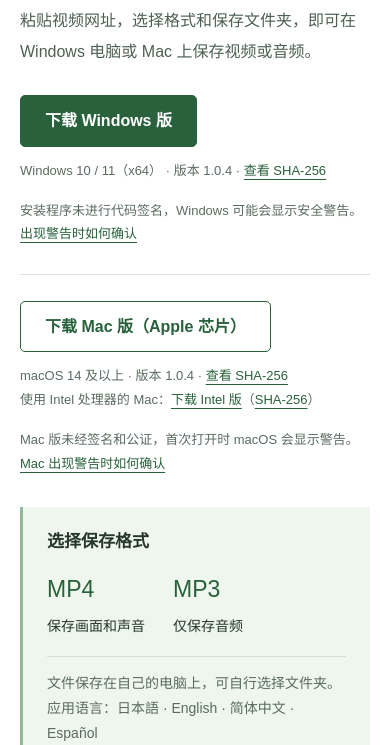
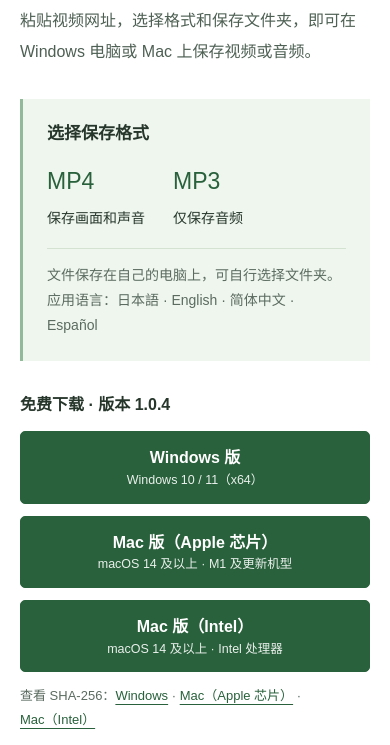
Before and after one commit to kuma0128/clipdock, a website: page website/zh-cn/index.html in a window 390 px wide. Shown: the part 293-1038 px from the top of the page. Drawn offline with Linux system fonts and the light colour scheme.

Commit message:
Show the Windows and both Mac downloads as one row of equal buttons
The home pages listed the Mac download under the Windows one and linked the
Intel build only as text. All four languages now show a full-width row
under the hero with Windows, Mac (Apple silicon) and Mac (Intel) as equal
buttons, each naming its system requirement, followed by the checksums and
the unsigned-build notes. The same row closes each page. The grid adds a
column for another platform and stacks the buttons on narrow screens.

```diff
--- a/website/styles.css
+++ b/website/styles.css
@@ -142,7 +142,7 @@ h3 {
 .hero {
   display: grid;
   grid-template-columns: 1.6fr 1fr;
-  gap: 80px;
+  gap: 44px 80px;
   align-items: center;
   padding-top: 62px;
   padding-bottom: 54px;
@@ -165,8 +165,37 @@ h3 {
   line-height: 1.9;
 }
 
+/* Every platform gets an equal button in one row under the hero; a further platform adds a column. */
 .download-block {
-  margin-top: 28px;
+  grid-column: 1 / -1;
+}
+
+.download-heading {
+  font-weight: 600;
+  margin-bottom: 12px;
+}
+
+.download-grid {
+  display: grid;
+  grid-template-columns: repeat(auto-fit, minmax(210px, 1fr));
+  gap: 12px;
+}
+
+.download-grid .button {
+  display: flex;
+  flex-direction: column;
+  align-items: center;
+  justify-content: center;
+  text-align: center;
+  padding: 13px 18px;
+}
+
+.button small {
+  display: block;
+  font-size: 12.5px;
+  font-weight: 400;
+  line-height: 1.5;
+  opacity: 0.9;
 }
 
 .button {
@@ -187,21 +216,6 @@ h3 {
   text-decoration: none;
 }
 
-.button-secondary {
-  background: #fff;
-  color: var(--green);
-}
-
-.button-secondary:hover {
-  background: var(--pale);
-}
-
-.download-option + .download-option {
-  margin-top: 28px;
-  padding-top: 26px;
-  border-top: 1px solid var(--line);
-}
-
 .version {
   font-size: 13px;
   color: var(--muted);
@@ -218,7 +232,7 @@ h3 {
   color: var(--muted);
   line-height: 1.8;
   margin-top: 17px;
-  max-width: 520px;
+  max-width: 760px;
 }
 
 .download-note a {
@@ -378,10 +392,6 @@ h3 {
 }
 
 .bottom-download {
-  display: flex;
-  align-items: center;
-  justify-content: space-between;
-  gap: 24px;
   padding-block: 35px;
   border-top: 1px solid var(--line);
 }
@@ -389,13 +399,7 @@ h3 {
 .bottom-download p {
   font-size: 15px;
   color: var(--muted);
-}
-
-.download-buttons {
-  display: flex;
-  flex-wrap: wrap;
-  flex-shrink: 0;
-  gap: 12px;
+  margin-bottom: 14px;
 }
 
 .site-footer {
@@ -633,6 +637,9 @@ section[id] {
     padding-top: 35px;
     padding-bottom: 35px;
   }
+  .download-block {
+    margin-top: 30px;
+  }
   .hero h1 {
     font-size: 32px;
   }
@@ -691,11 +698,7 @@ section[id] {
     padding-left: 34px;
   }
   .bottom-download {
-    display: block;
     padding-block: 28px;
-  }
-  .bottom-download .download-buttons {
-    margin-top: 17px;
   }
   .footer-inner {
     gap: 17px;
--- a/website/zh-cn/index.html
+++ b/website/zh-cn/index.html
@@ -32,12 +32,12 @@
 <main id="main">
 <div class="wrap"><section class="hero" aria-labelledby="title"><div>
 <p class="platform">Windows 10 / 11（x64） · macOS 14 及以上 · 免费</p><h1 id="title">视频保存为 MP4，<br>音频保存为 MP3。</h1><p class="lead">粘贴视频网址，选择格式和保存文件夹，即可在 Windows 电脑或 Mac 上保存视频或音频。</p>
-<div class="download-block"><div class="download-option"><a class="button" href="/downloads/ClipDock-1.0.4-win-x64-unsigned-setup.exe" data-download="installer">下载 Windows 版</a><p class="version">Windows 10 / 11（x64） · 版本 1.0.4 · <a href="/downloads/ClipDock-1.0.4-win-x64-unsigned-setup.exe.sha256">查看 SHA-256</a></p><p class="download-note">安装程序未进行代码签名，Windows 可能会显示安全警告。<br><a href="/zh-cn/help#windows-warning">出现警告时如何确认</a></p></div><div class="download-option"><a class="button button-secondary" href="/downloads/ClipDock-1.0.4-mac-arm64-unsigned.dmg" data-download="mac-arm64">下载 Mac 版（Apple 芯片）</a><p class="version">macOS 14 及以上 · 版本 1.0.4 · <a href="/downloads/ClipDock-1.0.4-mac-arm64-unsigned.dmg.sha256">查看 SHA-256</a><br>使用 Intel 处理器的 Mac：<a href="/downloads/ClipDock-1.0.4-mac-x64-unsigned.dmg" data-download="mac-x64">下载 Intel 版</a>（<a href="/downloads/ClipDock-1.0.4-mac-x64-unsigned.dmg.sha256">SHA-256</a>）</p><p class="download-note">Mac 版未经签名和公证，首次打开时 macOS 会显示警告。<br><a href="/zh-cn/help#mac-warning">Mac 出现警告时如何确认</a></p></div></div>
-</div><aside class="format-summary"><h2>选择保存格式</h2><dl><div><dt>MP4</dt><dd>保存画面和声音</dd></div><div><dt>MP3</dt><dd>仅保存音频</dd></div></dl><p>文件保存在自己的电脑上，可自行选择文件夹。<br>应用语言：日本語 · English · 简体中文 · Español</p></aside></section>
+
+</div><aside class="format-summary"><h2>选择保存格式</h2><dl><div><dt>MP4</dt><dd>保存画面和声音</dd></div><div><dt>MP3</dt><dd>仅保存音频</dd></div></dl><p>文件保存在自己的电脑上，可自行选择文件夹。<br>应用语言：日本語 · English · 简体中文 · Español</p></aside><div class="download-block"><p class="download-heading">免费下载 · 版本 1.0.4</p><div class="download-grid" role="group" aria-label="下载"><a class="button" href="/downloads/ClipDock-1.0.4-win-x64-unsigned-setup.exe" data-download="installer">Windows 版<small>Windows 10 / 11（x64）</small></a><a class="button" href="/downloads/ClipDock-1.0.4-mac-arm64-unsigned.dmg" data-download="mac-arm64">Mac 版（Apple 芯片）<small>macOS 14 及以上 · M1 及更新机型</small></a><a class="button" href="/downloads/ClipDock-1.0.4-mac-x64-unsigned.dmg" data-download="mac-x64">Mac 版（Intel）<small>macOS 14 及以上 · Intel 处理器</small></a></div><p class="version">查看 SHA-256：<a href="/downloads/ClipDock-1.0.4-win-x64-unsigned-setup.exe.sha256">Windows</a> · <a href="/downloads/ClipDock-1.0.4-mac-arm64-unsigned.dmg.sha256">Mac（Apple 芯片）</a> · <a href="/downloads/ClipDock-1.0.4-mac-x64-unsigned.dmg.sha256">Mac（Intel）</a></p><p class="download-note">Windows 版安装程序未进行代码签名，Windows 可能会显示安全警告。Mac 版未经签名和公证，首次打开时 macOS 会显示警告。<br>出现警告时如何确认：<a href="/zh-cn/help#windows-warning">Windows</a> · <a href="/zh-cn/help#mac-warning">Mac</a></p></div></section>
 <figure class="app-screen"><img src="/assets/clipdock-desktop.jpg" alt="ClipDock 1.0.3 Windows 应用界面（日语）" width="1106" height="813" fetchpriority="high"><figcaption>ClipDock 1.0.3 Windows 应用界面（日语）</figcaption></figure>
 <section id="features" class="section section-grid"><div class="section-heading"><h2>指定格式、画质和保存位置</h2></div><dl class="feature-list"><div><dt>设置画质上限</dt><dd>MP4 可选择 480p、720p、1080p、4K 或最佳可用画质。4K 是分辨率上限，不会将原视频放大。</dd></div><div><dt>查看保存进度</dt><dd>查看下载和转换进度，按需取消或重试。默认同时处理两个任务。</dd></div><div><dt>通过网址添加</dt><dd>输入视频页面或媒体文件的 HTTP(S) 网址，Windows 版还可尝试使用 Chrome、Edge 上方的可选标签导入地址。</dd></div></dl></section></div>
 <section class="installation" id="install"><div class="wrap section section-grid"><div class="section-heading"><h2>开始使用</h2><p>首次启动时会自动下载引擎。</p><a class="guide-link" href="/zh-cn/help#install">查看完整使用说明</a></div><ol class="steps"><li><h3>安装应用</h3><p>Windows 用户请下载 EXE，关闭 ClipDock 后运行安装程序。Mac 用户请打开 DMG，将 ClipDock 拖入“应用程序”。</p></li><li><h3>打开应用</h3><p>首次启动时会自动下载引擎，需要联网。</p></li><li><h3>粘贴网址并保存</h3><p>在「URLから保存」中粘贴视频网址，选择 MP4 或 MP3 及保存位置，然后点击「保存」（保存）。</p></li></ol></div></section>
-<div class="wrap"><section class="section section-grid" id="faq"><div class="section-heading"><h2>常见问题</h2></div><dl class="faq-list"><div><dt>可以保存哪些视频？</dt><dd>支持下载引擎可处理的网站视频以及未受 DRM 保护的 HLS、DASH 等媒体。网站变化或访问条件可能导致无法保存。请仅下载您有权保存的内容。</dd></div><div><dt>可以保存需要登录的视频吗？</dt><dd>“在此次保存中使用登录信息”默认开启。首次使用时，请通过应用的登录窗口登录您要保存内容的网站，与 Chrome、Edge 的现有会话分开。即使已登录，网站限制或帖子的公开状态仍可能导致无法保存。</dd></div><div><dt>选择 4K 会提升画质吗？</dt><dd>所选分辨率是上限。如果源视频最高为 1080p，选择 4K 后仍最多保存为 1080p，不会进行放大处理。</dd></div><div><dt>为什么 Windows 会显示警告？</dt><dd>当前安装程序未进行代码签名，Windows 无法验证发布者。请确认文件来自本官方网站。帮助页提供了详细的确认方法。</dd></div><div><dt>为什么 macOS 会显示警告？</dt><dd>当前 Mac 版没有 Apple Developer ID 签名，也未经公证，macOS 无法验证开发者。请确认文件来自本官方网站。帮助页说明了打开方法。</dd></div></dl></section><div class="bottom-download"><p>Windows 10 / 11（x64） · macOS 14 及以上 · 免费<br>版本 1.0.4 · 安装程序未进行代码签名，Windows 可能会显示安全警告。<br>使用 Intel 处理器的 Mac：<a href="/downloads/ClipDock-1.0.4-mac-x64-unsigned.dmg">下载 Intel 版</a></p><div class="download-buttons" role="group" aria-label="下载"><a class="button" href="/downloads/ClipDock-1.0.4-win-x64-unsigned-setup.exe" data-download="installer">下载 Windows 版</a><a class="button button-secondary" href="/downloads/ClipDock-1.0.4-mac-arm64-unsigned.dmg" data-download="mac-arm64">下载 Mac 版（Apple 芯片）</a></div></div></div>
+<div class="wrap"><section class="section section-grid" id="faq"><div class="section-heading"><h2>常见问题</h2></div><dl class="faq-list"><div><dt>可以保存哪些视频？</dt><dd>支持下载引擎可处理的网站视频以及未受 DRM 保护的 HLS、DASH 等媒体。网站变化或访问条件可能导致无法保存。请仅下载您有权保存的内容。</dd></div><div><dt>可以保存需要登录的视频吗？</dt><dd>“在此次保存中使用登录信息”默认开启。首次使用时，请通过应用的登录窗口登录您要保存内容的网站，与 Chrome、Edge 的现有会话分开。即使已登录，网站限制或帖子的公开状态仍可能导致无法保存。</dd></div><div><dt>选择 4K 会提升画质吗？</dt><dd>所选分辨率是上限。如果源视频最高为 1080p，选择 4K 后仍最多保存为 1080p，不会进行放大处理。</dd></div><div><dt>为什么 Windows 会显示警告？</dt><dd>当前安装程序未进行代码签名，Windows 无法验证发布者。请确认文件来自本官方网站。帮助页提供了详细的确认方法。</dd></div><div><dt>为什么 macOS 会显示警告？</dt><dd>当前 Mac 版没有 Apple Developer ID 签名，也未经公证，macOS 无法验证开发者。请确认文件来自本官方网站。帮助页说明了打开方法。</dd></div></dl></section><div class="bottom-download"><p>Windows 10 / 11（x64） · macOS 14 及以上 · 免费 · 版本 1.0.4</p><div class="download-grid" role="group" aria-label="下载"><a class="button" href="/downloads/ClipDock-1.0.4-win-x64-unsigned-setup.exe" data-download="installer">Windows 版<small>Windows 10 / 11（x64）</small></a><a class="button" href="/downloads/ClipDock-1.0.4-mac-arm64-unsigned.dmg" data-download="mac-arm64">Mac 版（Apple 芯片）<small>macOS 14 及以上 · M1 及更新机型</small></a><a class="button" href="/downloads/ClipDock-1.0.4-mac-x64-unsigned.dmg" data-download="mac-x64">Mac 版（Intel）<small>macOS 14 及以上 · Intel 处理器</small></a></div></div></div>
 </main>
 <footer class="site-footer"><div class="wrap footer-inner"><p>ClipDock · Windows 10 / 11（x64） · macOS 14 及以上</p><nav class="footer-links" aria-label="网站导航"><a href="/zh-cn/">首页</a><a href="/zh-cn/help">使用帮助</a><a href="/zh-cn/privacy">隐私政策</a></nav></div></footer>
 </body>
```
Also changed, not shown: website/en/index.html (+3 -3 lines), website/es/index.html (+3 -3 lines), website/index.html (+3 -3 lines).
